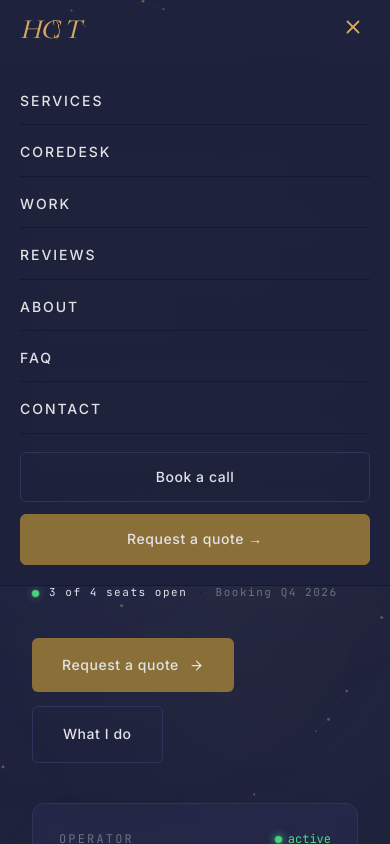
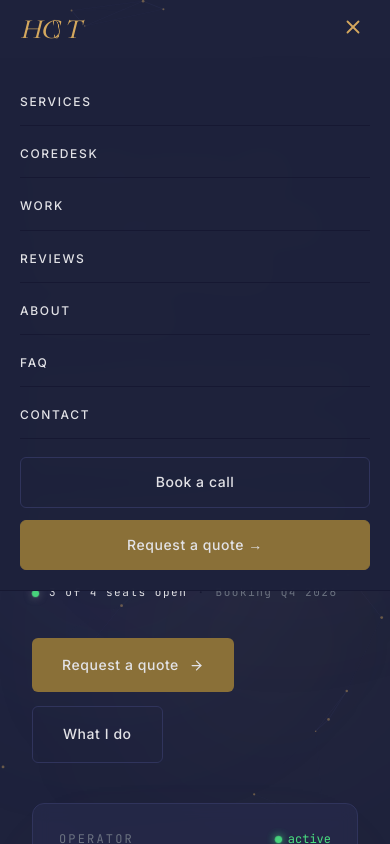
Before and after one commit to hc-core-tech/hccoretech-site, a Next.js app: page / in a window 390 px wide. Both pictures are taken after a click on the button 353 px from the left and 28 px from the top of the page. Shown: the top 844 px of the page. Built offline with nearby package versions, Linux system fonts and the light colour scheme.

Commit message:
nav: mobile hamburger — smaller font (12px) for premium feel, larger padding for tap comfort

```diff
--- a/app/components/HCCoreTechHomepage.tsx
+++ b/app/components/HCCoreTechHomepage.tsx
@@ -530,8 +530,8 @@ function Nav() {
               onMouseEnter={e => { e.currentTarget.style.color = T.gold }}
               onMouseLeave={e => { e.currentTarget.style.color = T.platinum }}
               style={{
-                fontFamily: FONTS.ui, fontSize: '14px', fontWeight: 500,
-                color: T.platinum, padding: '12px 0',
+                fontFamily: FONTS.ui, fontSize: '12px', fontWeight: 500,
+                color: T.platinum, padding: '14px 0',
                 borderBottom: `1px solid ${T.hairline}`,
                 letterSpacing: '0.14em',
                 textTransform: 'uppercase' as const,
--- a/app/components/SharedLayout.tsx
+++ b/app/components/SharedLayout.tsx
@@ -276,8 +276,8 @@ function Nav() {
               onMouseEnter={e => { e.currentTarget.style.color = T.gold }}
               onMouseLeave={e => { e.currentTarget.style.color = T.platinum }}
               style={{
-                fontFamily: FONTS.ui, fontSize: '14px', fontWeight: 500,
-                color: T.platinum, padding: '12px 0',
+                fontFamily: FONTS.ui, fontSize: '12px', fontWeight: 500,
+                color: T.platinum, padding: '14px 0',
                 borderBottom: `1px solid ${T.hairline}`,
                 textDecoration: 'none',
                 letterSpacing: '0.14em',
```
